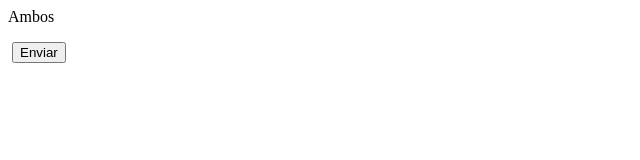
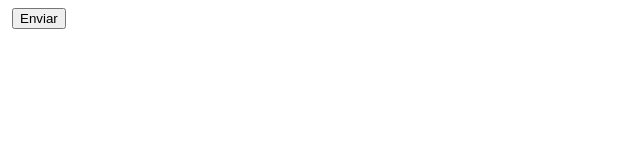
Before and after one commit to mangelchue/curso_git-2, a plain HTML site: page index.html in a window 1280 px wide. Shown: the whole page, without its empty margins (0-640 px from the left). Drawn offline with Linux system fonts and the light colour scheme.

Commit message:
Se quita el texto en P

```diff
--- a/index.html
+++ b/index.html
@@ -8,7 +8,7 @@
     <p></p>
 
     <form action="#" method="post">
-        <p>Ambos</p>
+        <p></p>
         <img src="">
         <input type="button" value="Enviar">
     </form>
```
